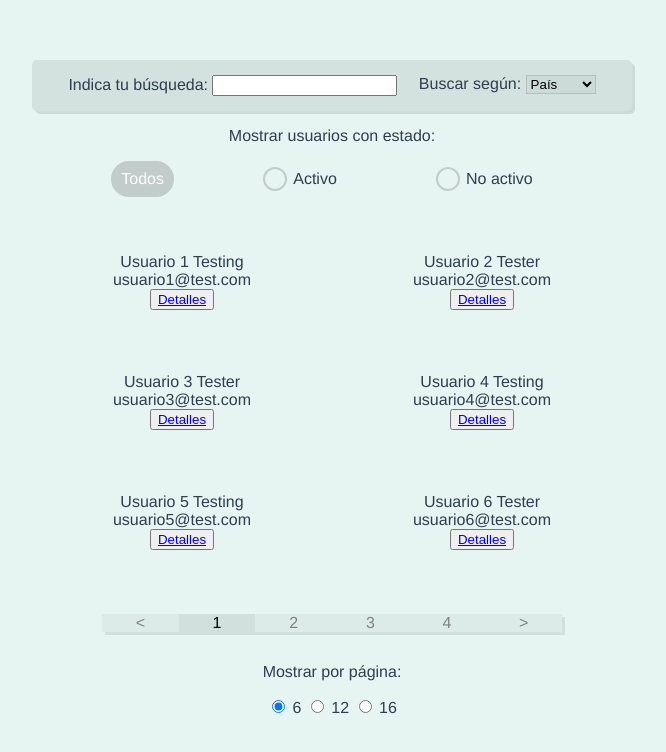
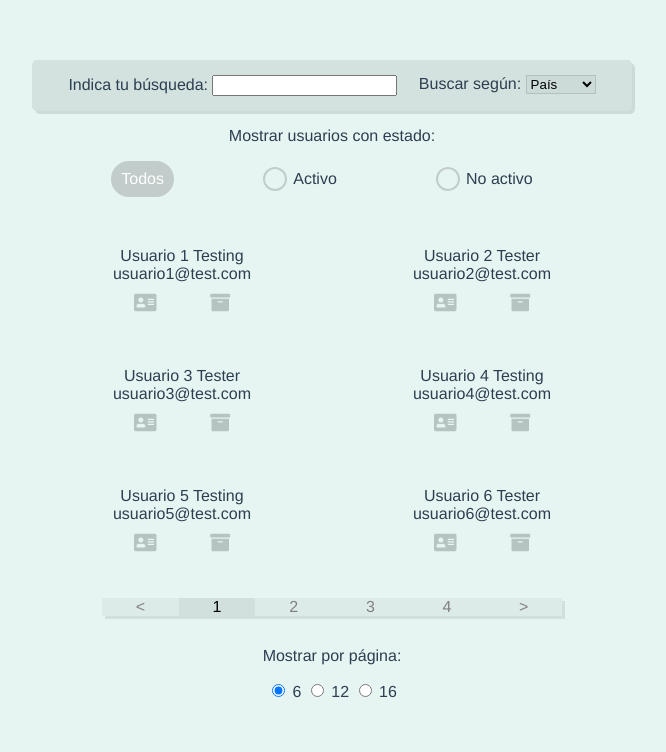
Before and after one commit to luisherreraoc/vue-test-field, a Vue app: page /#/ in a window 1280 px wide. Shown: the top 752 px of the page, without its empty margins (308-974 px from the left). Built offline with nearby package versions, Linux system fonts and the light colour scheme.

Commit message:
añadido iconos para card de usuario, delete para usuarios

```diff
--- a/public/index.html
+++ b/public/index.html
@@ -6,6 +6,7 @@
     <meta name="viewport" content="width=device-width,initial-scale=1.0">
     <link rel="icon" href="<%= BASE_URL %>favicon.ico">
     <link rel="stylesheet" href="./style.css">
+    <link rel="stylesheet" href="https://use.fontawesome.com/releases/v5.2.0/css/all.css" integrity="sha384-hWVjflwFxL6sNzntih27bfxkr27PmbbK/iSvJ+a4+0owXq79v+lsFkW54bOGbiDQ" crossorigin="anonymous">
     <title>intra-test</title>
   </head>
   <body>
--- a/src/api/users.js
+++ b/src/api/users.js
@@ -153,5 +153,14 @@ export default {
 
         user.name = data.name;
         user.apellido = data.apellido;
+    },
+    archiveUser (id) {
+        let currentUser = users.find(user =>user.id === id);
+        for (let user of users) {
+            if (user == currentUser) {
+                users.splice(user, 1);
+            }
+        }
+        return users;
     }
 }
--- a/src/components/ListadoUsers.vue
+++ b/src/components/ListadoUsers.vue
@@ -1,28 +1,35 @@
 <template>
-    <div class="li-wrapper">
-        <li>
+    <div class="wrapper">
+        <p>
             {{ user.name }}
             {{ user.apellido }}
-        </li>
-        <li>
+        </p>
+        <p>
             {{ user.email }}
-        </li>
-
-        <button >
-            <!-- otra opción para pasar el :to del router link:
-                un objeto que incluye el nombre del path (declarado en el router)
-                y el valor que referenciamos como params -->
-            <router-link :to="{name: 'details', params: {id: user.id}}"> Detalles</router-link>
-        </button>
+        </p>
+        <!-- otra opción para pasar el :to del router link:
+            un objeto que incluye el nombre del path (declarado en el router)
+            y el valor que referenciamos como params -->
+        <p class="edit-options">
+            <router-link class="goTo" :to="{name: 'details', params: {id: user.id}}"><i class="fas fa-address-card"></i></router-link>
+            <i @click="deleteUser(user.id)" class="fas fa-archive"></i>
+        </p>
     </div>
 </template>
 
 <script>
+import users from '@/api/users'
+
 export default {
     props: {
         user: {
             type: Object,
             required: true
+        }
+    },
+    methods: {
+        deleteUser(id) {
+            users.archiveUser(id);
         }
     }
 }
@@ -30,10 +37,22 @@ export default {
 
 <!-- el style scoped hace q este CSS solo se aplique al componente donde se monta -->
 <style scoped>
-    .li-wrapper {
-        padding: 20px 40px;
+    .wrapper {
+        padding: 30px 40px;
         margin: 10px auto;
         width: 250px;
         height: 100px;
     }
+    .wrapper p {
+        margin: 0;
+    }
+    .fas {
+        color: rgb(182, 196, 193);
+        font-size: 20px;
+    }
+    .edit-options {
+        display: flex;
+        justify-content: space-around;
+        padding: 10px;
+    }
 </style>
--- a/src/components/Main.vue
+++ b/src/components/Main.vue
@@ -32,12 +32,13 @@
 
     </div>
 
-    <ul class="users-wrapper">
+    <div class="users-wrapper">
       <!-- al usar v-for, Vue nos pedirá por defecto q a cada valor de la iteration le demos una :key única -->
       <ListadoUsers v-for="user in usersPerPage"
                     :key="user.id"
                     :user="user"/>
-    </ul>
+
+    </div>
 
     <Pagination v-model="page" :items="getFilteredUsers.length" :perPage="mostrar"/>
 
@@ -135,13 +136,6 @@ export default {
 h3 {
   margin: 40px 0 0;
 }
-ul {
-  list-style-type: none;
-  padding: 0;
-}
-li {
-  margin: 0 10px;
-}
 
 select {
   background-color: rgb(205, 219, 216);
```
Also changed, not shown: vue.config.js (added, +13 -0 lines).
